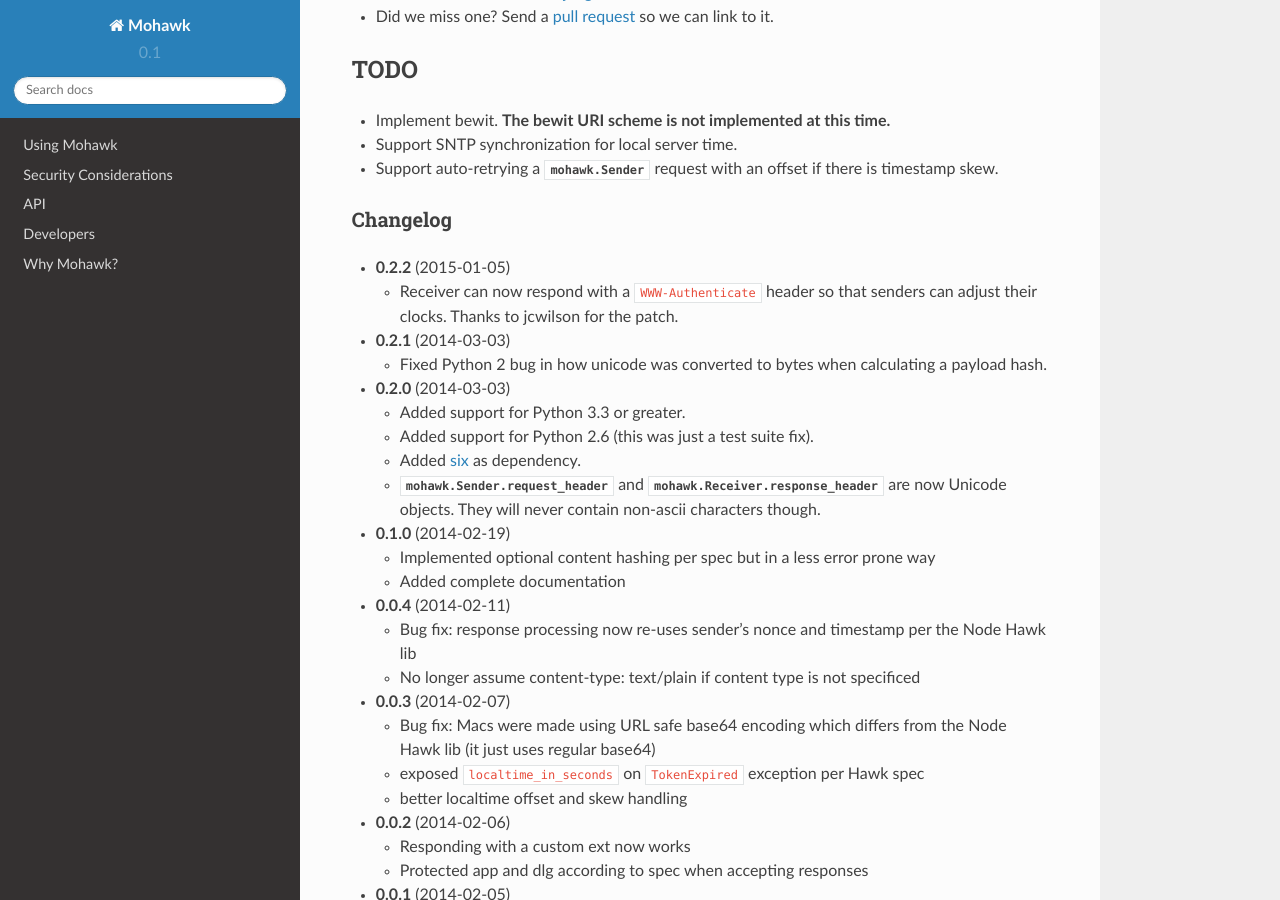
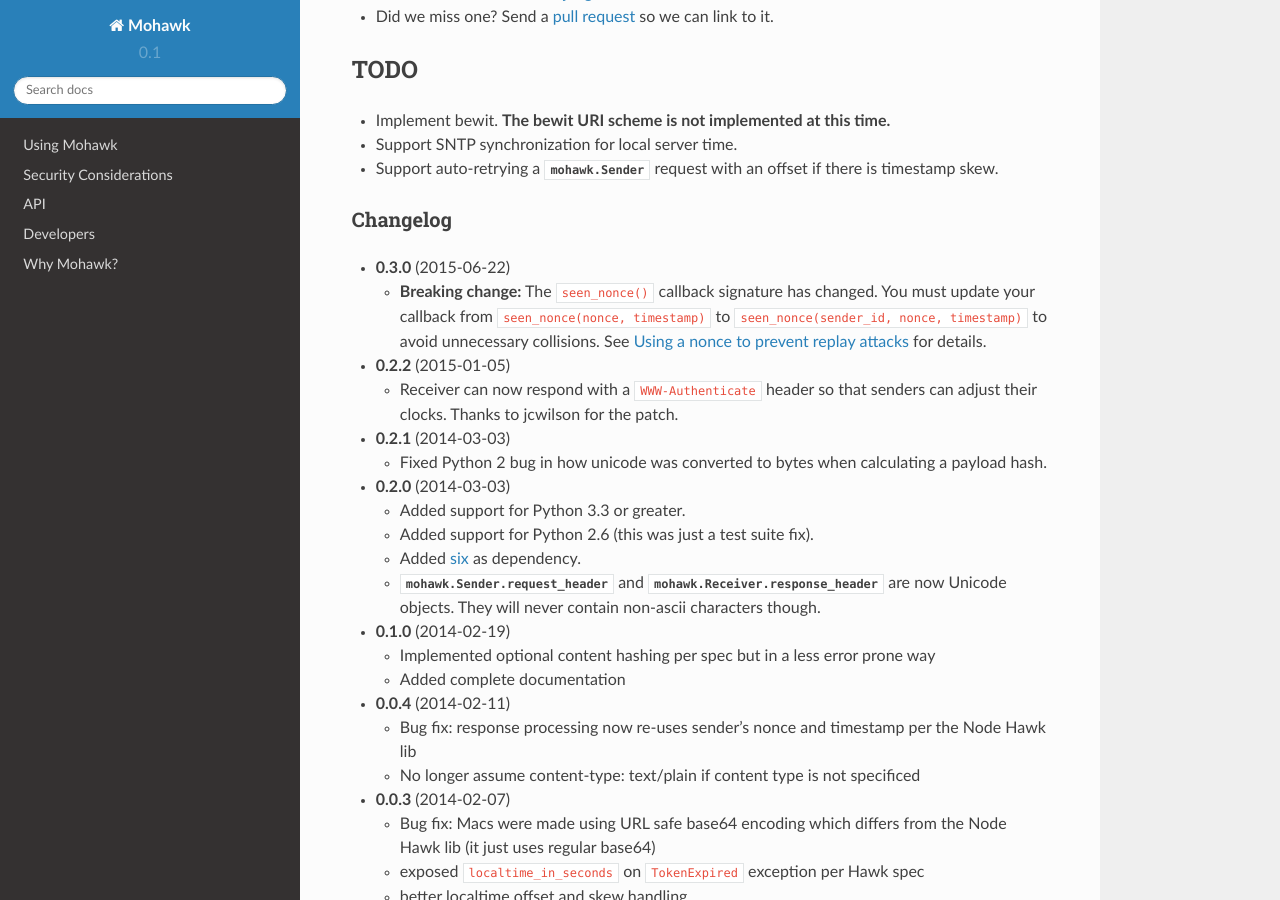
Before and after one commit to kumar303/mohawk, a Sphinx documentation site: the page built from docs/index.rst, in a window 1280 px wide and 900 px high, scrolled down 1767 px. Built offline with Sphinx 7.4.7 and the Read the Docs theme 2.0.0, drawn with Linux system fonts in a browser that asks for light colours.

Commit message:
bump to 0.3.0
This also swaps py33 tests for py34 because, meh.

See also https://github.com/kumar303/mohawk/pull/10

```diff
--- a/docs/index.rst
+++ b/docs/index.rst
@@ -91,6 +91,13 @@
 Changelog
 ---------
 
+- **0.3.0** (2015-06-22)
+
+  - **Breaking change:** The ``seen_nonce()`` callback signature has changed.
+    You must update your callback from ``seen_nonce(nonce, timestamp)``
+    to ``seen_nonce(sender_id, nonce, timestamp)`` to avoid unnecessary
+    collisions. See :ref:`nonce` for details.
+
 - **0.2.2** (2015-01-05)
 
   - Receiver can now respond with a ``WWW-Authenticate`` header so that
--- a/docs/usage.rst
+++ b/docs/usage.rst
@@ -282,8 +282,9 @@
 
 .. doctest:: usage
 
-    >>> def seen_nonce(id, nonce, timestamp):
-    ...     key = '{id}:{nonce}:{ts}'.format(id=id, nonce=nonce, ts=timestamp)
+    >>> def seen_nonce(sender_id, nonce, timestamp):
+    ...     key = '{id}:{nonce}:{ts}'.format(id=sender_id, nonce=nonce,
+    ...                                      ts=timestamp)
     ...     if memcache.get(key):
     ...         # We have already processed this nonce + timestamp.
     ...         return True
--- a/setup.py
+++ b/setup.py
@@ -2,7 +2,7 @@
 
 
 setup(name='mohawk',
-      version='0.2.2',
+      version='0.3.0',
       description="Library for Hawk HTTP authorization",
       long_description='',
       author='Kumar McMillan, Austin King',
```
Also changed, not shown: 1 other file.
